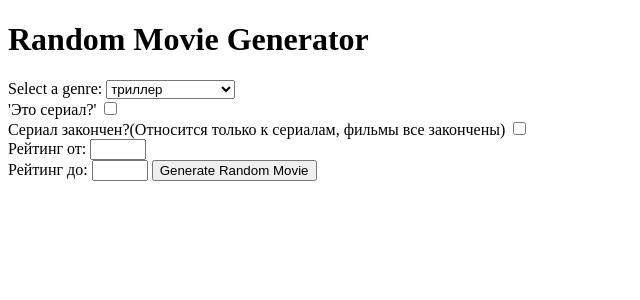
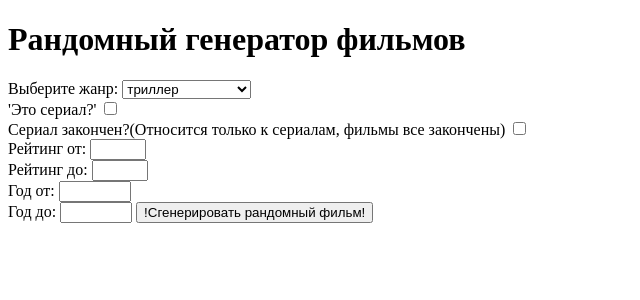
Before and after one commit to gxldmane/KinoAndTochka, a Flask app: page / in a window 1280 px wide. Shown: the top 300 px of the page, without its empty margins (0-640 px from the left). Run offline with Flask 3, Linux system fonts and the light colour scheme.

Commit message:
Update index.html

```diff
--- a/templates/index.html
+++ b/templates/index.html
@@ -4,9 +4,9 @@
     <title>Random Movie Generator</title>
 </head>
 <body>
-    <h1>Random Movie Generator</h1>
+    <h1>Рандомный генератор фильмов</h1>
     <form action="/random_movie" method="post">
-        <label for="genre">Select a genre:</label>
+        <label for="genre">Выберите жанр:</label>
         <select id="genre" name="genre">
             <option value="триллер">триллер</option>
             <option value="драма">драма</option>
@@ -54,7 +54,13 @@
         <br>
         <label for="rating_to">Рейтинг до:</label>
         <input type="number" id="rating_to" name="rating_to" min="0" max="10" step="1">
-        <button type="submit">Generate Random Movie</button>
+        <br>
+        <label for="rating_from">Год от:</label>
+        <input type="number" id="year_from" name="year_from" min="1959" max="2023" step="1">
+        <br>
+        <label for="rating_to">Год до:</label>
+        <input type="number" id="year_to" name="year_to" min="1959" max="2023" step="1">
+        <button type="submit">!Сгенерировать рандомный фильм!</button>
     </form>
 </body>
 </html>
```
